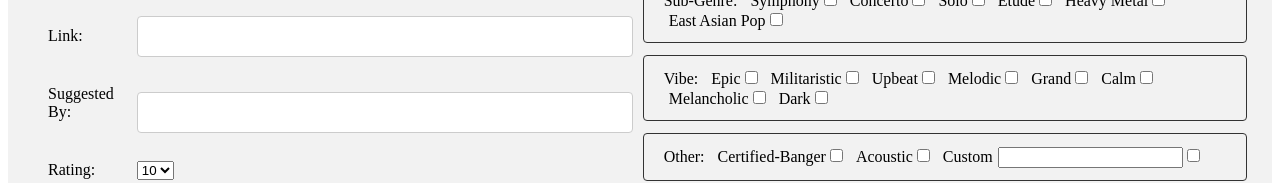
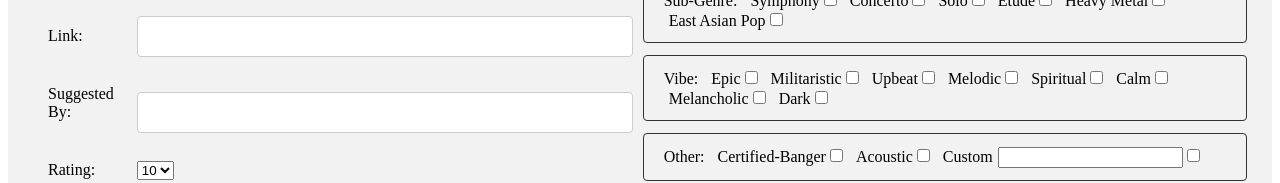
Before and after one commit to ericwan808/Musitag, a React (Create React App) app in the folder client/: page /add in a window 1280 px wide. Shown: the part 240-423 px from the top of the page. Built offline with nearby package versions, Linux system fonts and the light colour scheme.

Commit message:
added spiritual

```diff
--- a/client/src/add-song.js
+++ b/client/src/add-song.js
@@ -182,8 +182,8 @@ function AddSong() {
                             <input type="checkbox" value="Melodic" id="17"/>
                         </div>
                         <div className='tag'>
-                            <label>Grand</label>
-                            <input type="checkbox" value="Grand" id="18"/>
+                            <label>Spiritual</label>
+                            <input type="checkbox" value="Spiritual" id="18"/>
                         </div>
                         <div className='tag'>
                             <label>Calm</label>
```
